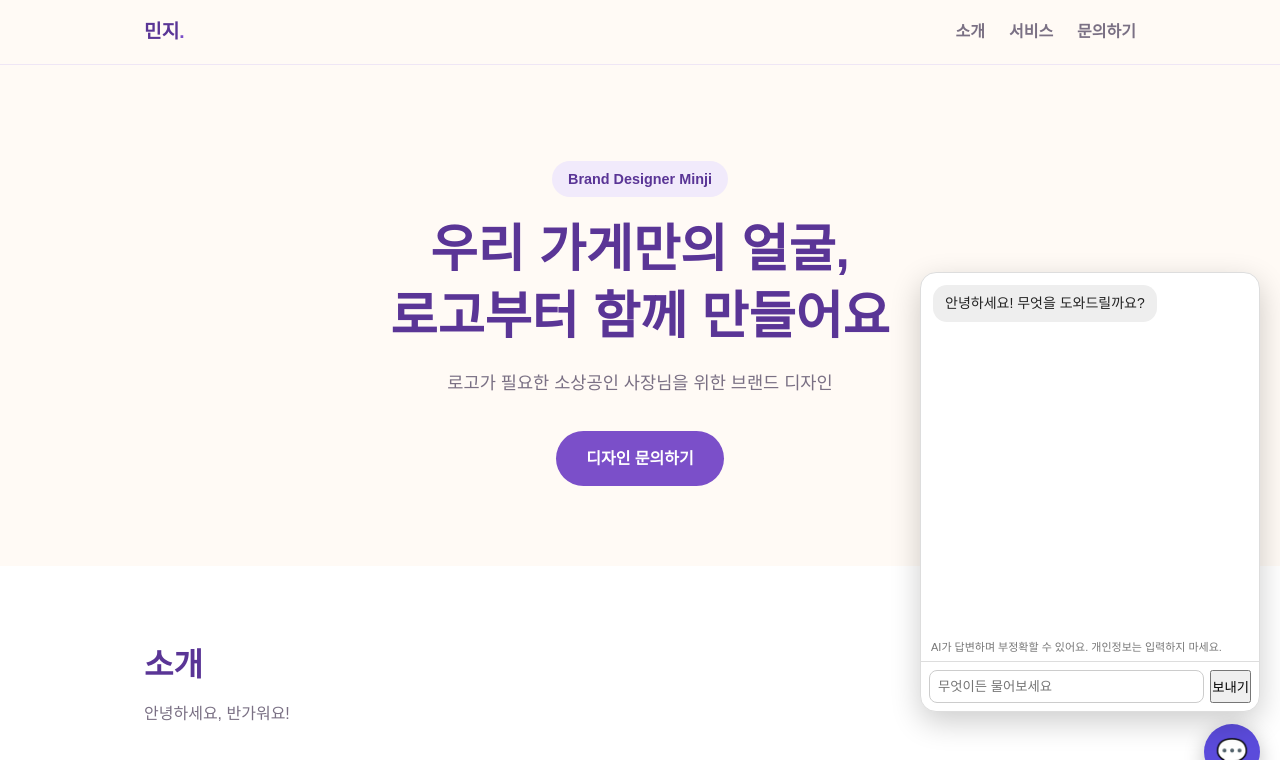
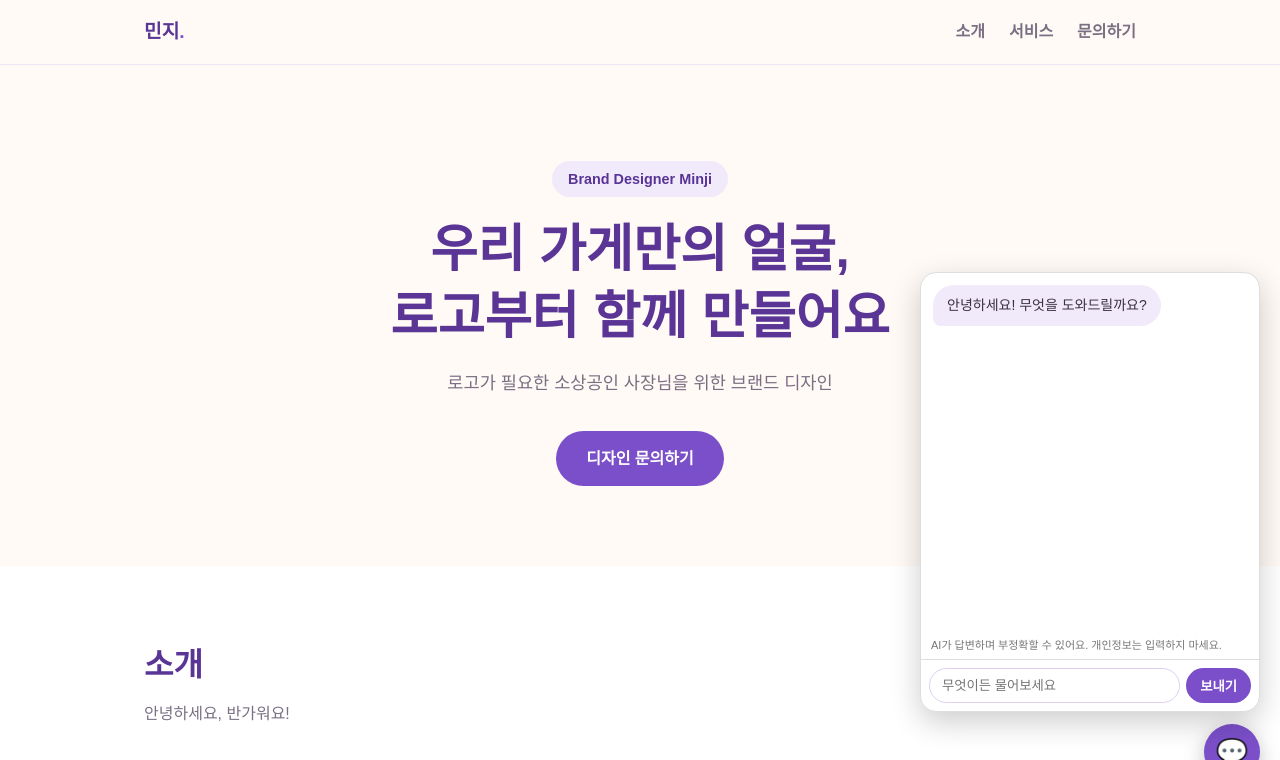
Before and after one commit to ixiivi/my-site, a plain HTML site: page index.html in a window 1280 px wide. Both pictures are taken after a click on the button "챗봇 열기". Shown: the top 760 px of the page. Drawn offline with Linux system fonts and the light colour scheme.

Commit message:
Match chat widget to page colors, rounder bubbles
Co-Authored-By: Claude Opus 5.5 <noreply@anthropic.com>

```diff
--- a/index.html
+++ b/index.html
@@ -230,16 +230,19 @@
 
 <!-- 챗봇 위젯: index.html 의 </body> 바로 위에 붙여 넣으세요 -->
 <style>
-  #chat-btn{position:fixed;right:20px;bottom:20px;width:56px;height:56px;border-radius:50%;border:0;background:#5b4bdb;color:#fff;font-size:26px;cursor:pointer;box-shadow:0 6px 20px rgba(0,0,0,.25)}
+  #chat-btn{position:fixed;right:20px;bottom:20px;width:56px;height:56px;border-radius:50%;border:0;background:var(--purple);color:#fff;font-size:26px;cursor:pointer;box-shadow:0 6px 20px rgba(0,0,0,.25)}
   #chat-box{position:fixed;right:20px;bottom:88px;width:min(340px,calc(100vw - 40px));height:440px;display:none;flex-direction:column;background:#fff;color:#222;border:1px solid #ddd;border-radius:16px;overflow:hidden;box-shadow:0 10px 30px rgba(0,0,0,.2);font-family:sans-serif}
   #chat-box.open{display:flex}
   #chat-log{flex:1;overflow:auto;padding:12px;display:flex;flex-direction:column;gap:8px}
-  .m{max-width:85%;padding:8px 12px;border-radius:14px;font-size:14px;line-height:1.5;white-space:pre-wrap}
-  .m.me{align-self:flex-end;background:#5b4bdb;color:#fff}
-  .m.bot{align-self:flex-start;background:#eee}
+  .m{max-width:85%;padding:10px 14px;border-radius:22px;font-size:14px;line-height:1.5;white-space:pre-wrap}
+  .m.me{align-self:flex-end;background:var(--purple);color:#fff;border-bottom-right-radius:8px}
+  .m.bot{align-self:flex-start;background:var(--purple-soft);color:var(--text);border-bottom-left-radius:8px}
   #chat-note{font-size:11px;color:#777;padding:4px 10px}
   #chat-form{display:flex;gap:6px;padding:8px;border-top:1px solid #ddd}
-  #chat-input{flex:1;padding:8px;border:1px solid #ccc;border-radius:8px}
+  #chat-input{flex:1;padding:8px 12px;border:1px solid #ddd0f0;border-radius:999px}
+  #chat-input:focus{outline:2px solid var(--purple);outline-offset:-1px}
+  #chat-form button{border:0;border-radius:999px;padding:8px 14px;background:var(--purple);color:#fff;font-weight:700;cursor:pointer}
+  #chat-form button:hover,#chat-btn:hover{background:var(--purple-dark)}
 </style>
 
 <button id="chat-btn" aria-label="챗봇 열기">💬</button>
```
